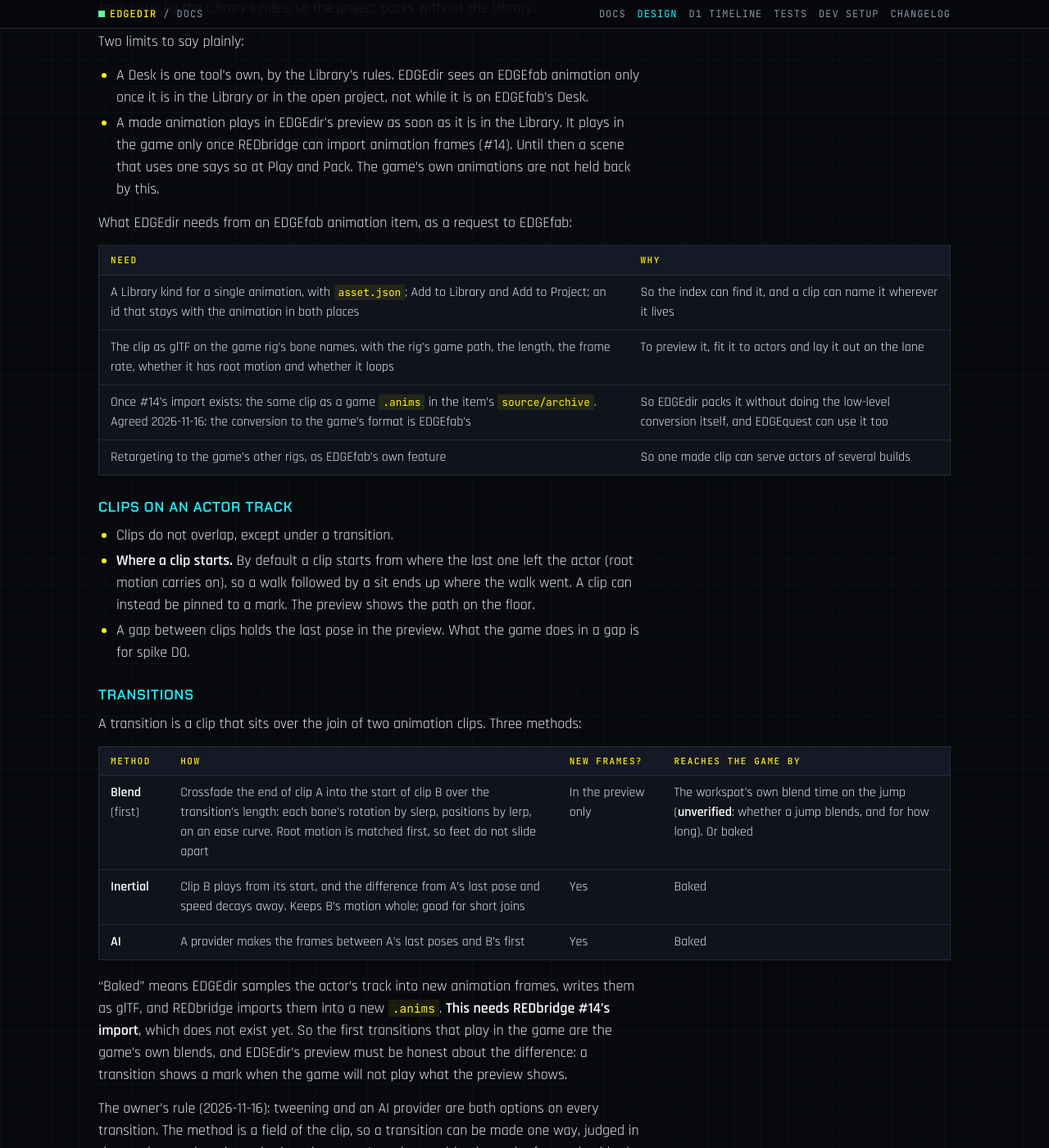
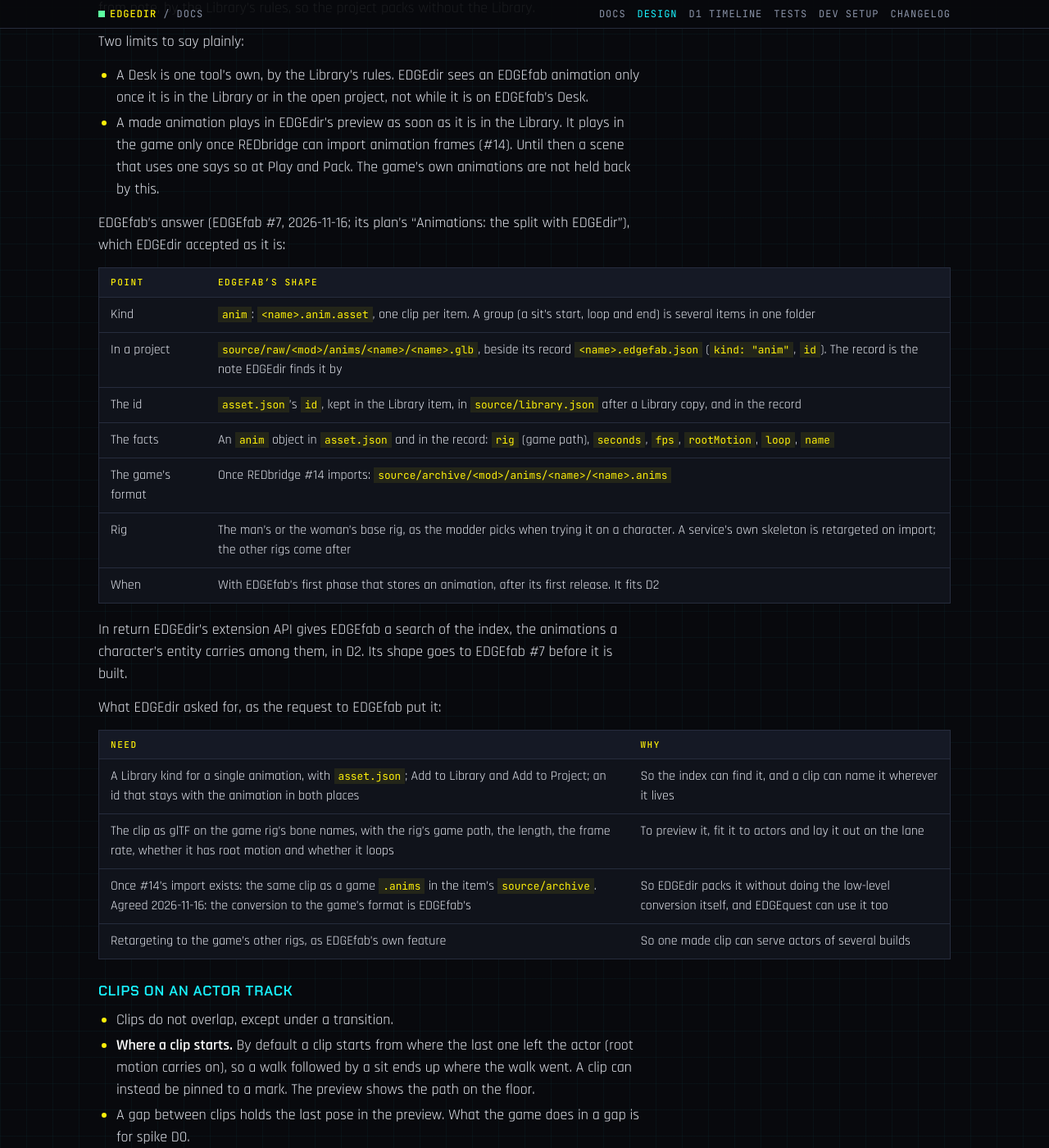
Before and after one commit to Edgemodders/EDGEdir, a Jekyll site: the page built from docs/design.md, in a window 1280 px wide and 1400 px high, scrolled down 8023 px. Shown: the whole window at 82% size. Built offline with Jekyll 4.4.1, drawn with Linux system fonts in a browser that asks for light colours; some of the changed text lies outside the part shown.

Commit message:
Design: EDGEfab's shape for an animation item, accepted
Co-Authored-By: Claude Fable 5.2 <noreply@anthropic.com>

```diff
--- a/docs/design.md
+++ b/docs/design.md
@@ -197,7 +197,21 @@ Two limits to say plainly:
 - A Desk is one tool's own, by the Library's rules. EDGEdir sees an EDGEfab animation only once it is in the Library or in the open project, not while it is on EDGEfab's Desk.
 - A made animation plays in EDGEdir's preview as soon as it is in the Library. It plays in the game only once REDbridge can import animation frames (#14). Until then a scene that uses one says so at Play and Pack. The game's own animations are not held back by this.
 
-What EDGEdir needs from an EDGEfab animation item, as a request to EDGEfab:
+EDGEfab's answer (EDGEfab #7, 2026-11-16; its plan's "Animations: the split with EDGEdir"), which EDGEdir accepted as it is:
+
+| Point | EDGEfab's shape |
+|---|---|
+| Kind | `anim`: `<name>.anim.asset`, one clip per item. A group (a sit's start, loop and end) is several items in one folder |
+| In a project | `source/raw/<mod>/anims/<name>/<name>.glb`, beside its record `<name>.edgefab.json` (`kind: "anim"`, `id`). The record is the note EDGEdir finds it by |
+| The id | `asset.json`'s `id`, kept in the Library item, in `source/library.json` after a Library copy, and in the record |
+| The facts | An `anim` object in `asset.json` and in the record: `rig` (game path), `seconds`, `fps`, `rootMotion`, `loop`, `name` |
+| The game's format | Once REDbridge #14 imports: `source/archive/<mod>/anims/<name>/<name>.anims` |
+| Rig | The man's or the woman's base rig, as the modder picks when trying it on a character. A service's own skeleton is retargeted on import; the other rigs come after |
+| When | With EDGEfab's first phase that stores an animation, after its first release. It fits D2 |
+
+In return EDGEdir's extension API gives EDGEfab a search of the index, the animations a character's entity carries among them, in D2. Its shape goes to EDGEfab #7 before it is built.
+
+What EDGEdir asked for, as the request to EDGEfab put it:
 
 | Need | Why |
 |---|---|
@@ -312,7 +326,7 @@ Routes 2 and 3 work together: one start per actor, on the same frame. A fourth r
 
 ### Requests this design leads to
 
-Filed on 2026-11-16: REDnode #46 (the written-workspot spike and the weather), REDbridge #17 (export of chosen clips; `anims.info` is in its #14), EDGEfab #7 (the split and the animation item). REDnode took #46 the same day: the spike is built and runs in the game after the A2 test. REDbridge #17 was taken too, to ship with `anims.info` before D2. The rest are filed when their phase is planned.
+Filed on 2026-11-16: REDnode #46 (the written-workspot spike and the weather), REDbridge #17 (export of chosen clips; `anims.info` is in its #14), EDGEfab #7 (the split and the animation item; answered and accepted the same day, see "Animations and actors"). REDnode took #46 the same day: the spike is built and runs in the game after the A2 test. REDbridge #17 was taken too, to ship with `anims.info` before D2. The rest are filed when their phase is planned.
 
 | To | Need | For phase |
 |---|---|---|
```
Also changed, not shown: CLAUDE.md (+1 -1 lines).
